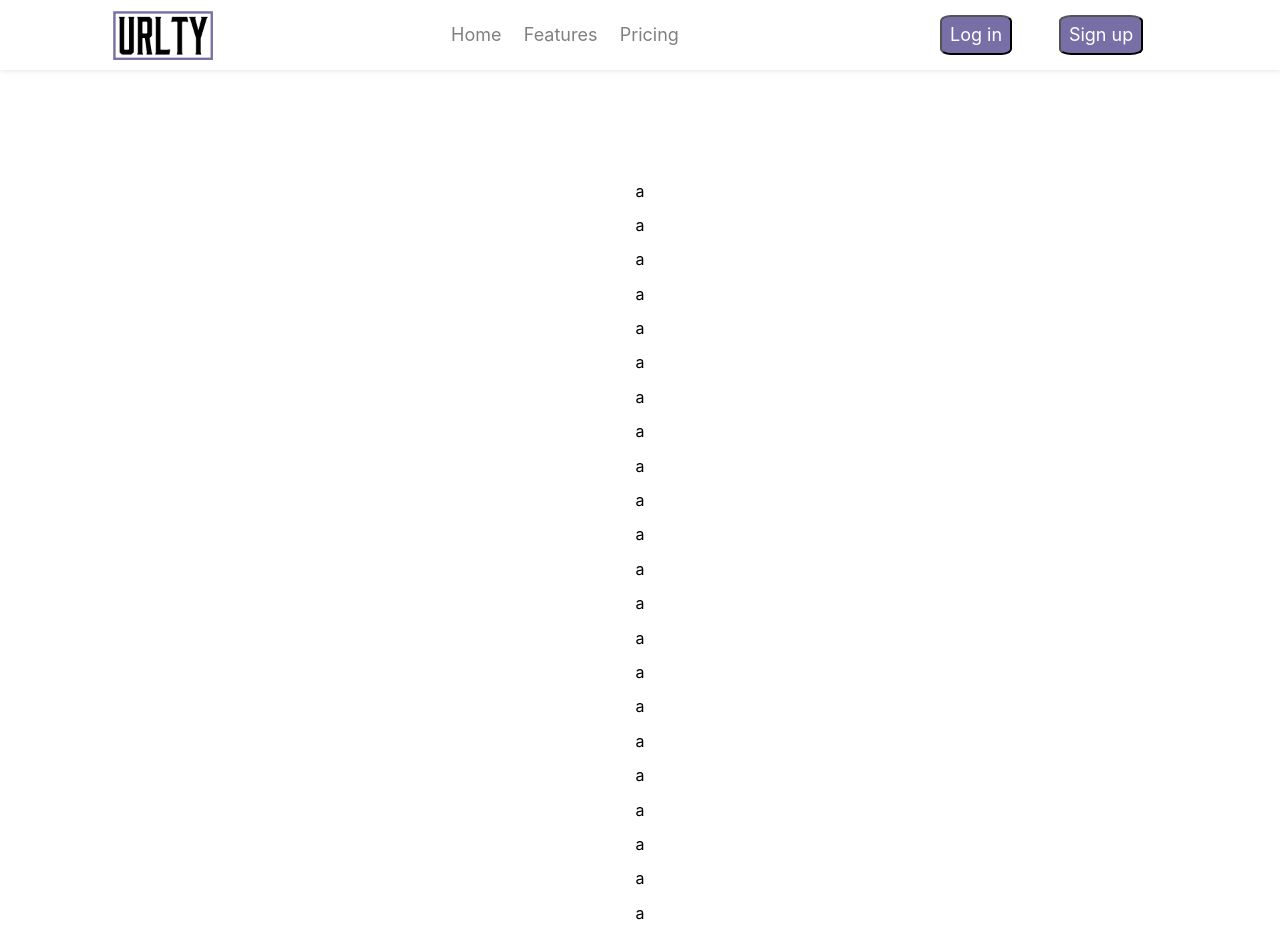
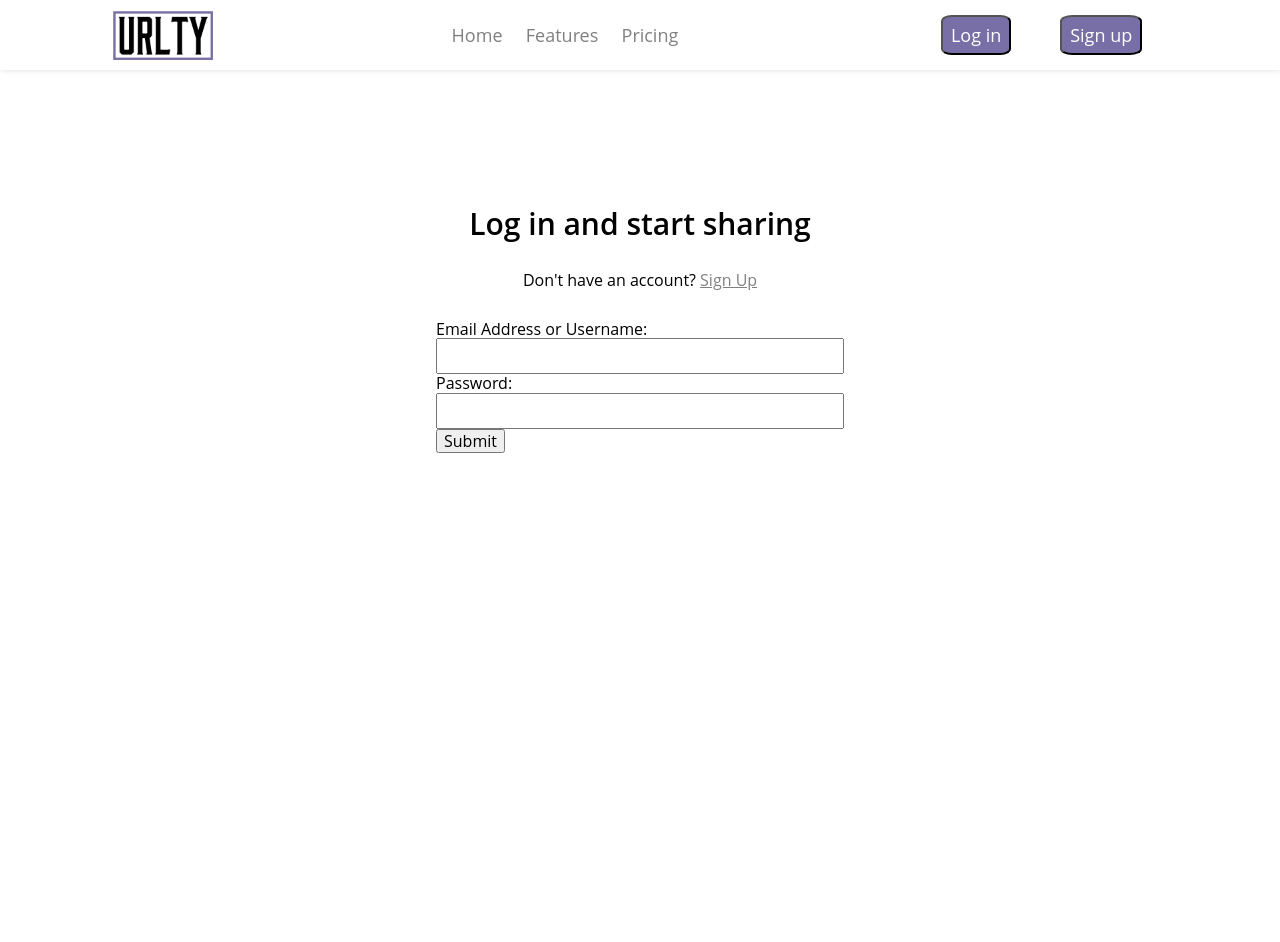
Before and after one commit to Yusuf007R/url-shortener, a React (Create React App) app in the folder frontend/: page / in a window 1280 px wide. Shown: the top 942 px of the page. After the commit the page ends 800 px from the top, so only its background shows below. Built offline with nearby package versions, Linux system fonts and the light colour scheme.

Commit message:
normalize.css

```diff
--- a/frontend/package.json
+++ b/frontend/package.json
@@ -6,6 +6,7 @@
     "@testing-library/jest-dom": "^5.11.5",
     "@testing-library/react": "^11.1.0",
     "@testing-library/user-event": "^12.1.10",
+    "normalize.css": "^8.0.1",
     "react": "^17.0.1",
     "react-dom": "^17.0.1",
     "react-scripts": "4.0.0",
--- a/frontend/src/App.css
+++ /dev/null
@@ -1,38 +0,0 @@
-.App {
-  text-align: center;
-}
-
-.App-logo {
-  height: 40vmin;
-  pointer-events: none;
-}
-
-@media (prefers-reduced-motion: no-preference) {
-  .App-logo {
-    animation: App-logo-spin infinite 20s linear;
-  }
-}
-
-.App-header {
-  background-color: #282c34;
-  min-height: 100vh;
-  display: flex;
-  flex-direction: column;
-  align-items: center;
-  justify-content: center;
-  font-size: calc(10px + 2vmin);
-  color: white;
-}
-
-.App-link {
-  color: #61dafb;
-}
-
-@keyframes App-logo-spin {
-  from {
-    transform: rotate(0deg);
-  }
-  to {
-    transform: rotate(360deg);
-  }
-}
--- a/frontend/src/App.jsx
+++ b/frontend/src/App.jsx
@@ -1,62 +1,13 @@
-import "./App.css";
 import NavBar from "./components/navbar";
+import Login from "./components/login";
+import GlobalStyle from "./components/global-styles";
 
 function App() {
   return (
-    <div className="App">
+    <div>
+      <GlobalStyle />
       <NavBar />
-      <div className="xd">
-        <br />
-        <br />
-        <br />
-        <br />
-        <br />
-        <br />
-        <br />
-        <br />
-        <br />
-        <p>a</p>
-        <p>a</p>
-        <p>a</p>
-        <p>a</p>
-        <p>a</p>
-        <p>a</p>
-        <p>a</p>
-        <p>a</p>
-        <p>a</p>
-        <p>a</p>
-        <p>a</p>
-        <p>a</p>
-        <p>a</p>
-        <p>a</p>
-        <p>a</p>
-        <p>a</p>
-        <p>a</p>
-        <p>a</p>
-        <p>a</p>
-        <p>a</p>
-        <p>a</p>
-        <p>a</p>
-        <p>a</p>
-        <p>a</p>
-        <p>a</p>
-        <p>a</p>
-        <p>a</p>
-        <p>a</p>
-        <p>a</p>
-        <p>a</p>
-        <p>a</p>
-        <p>a</p>
-        <p>a</p>
-        <p>a</p>
-        <p>a</p>
-        <p>a</p>
-        <p>a</p>
-        <p>a</p>
-        <p>a</p>
-        <p>a</p>
-        <p>a</p>
-      </div>
+      <Login />
     </div>
   );
 }
--- a/frontend/src/index.css
+++ /dev/null
@@ -1,13 +0,0 @@
-body {
-  margin: 0;
-  font-family: -apple-system, BlinkMacSystemFont, 'Segoe UI', 'Roboto', 'Oxygen',
-    'Ubuntu', 'Cantarell', 'Fira Sans', 'Droid Sans', 'Helvetica Neue',
-    sans-serif;
-  -webkit-font-smoothing: antialiased;
-  -moz-osx-font-smoothing: grayscale;
-}
-
-code {
-  font-family: source-code-pro, Menlo, Monaco, Consolas, 'Courier New',
-    monospace;
-}
--- a/frontend/src/index.js
+++ b/frontend/src/index.js
@@ -1,7 +1,6 @@
 import React from "react";
 import ReactDOM from "react-dom";
-import "./normalize.css";
-import "./index.css";
+import "normalize.css";
 import App from "./App.jsx";
 
 ReactDOM.render(
```
Also changed, not shown: frontend/src/normalize.css (deleted), 1 other file (tests, documents, lock files or other folders).
